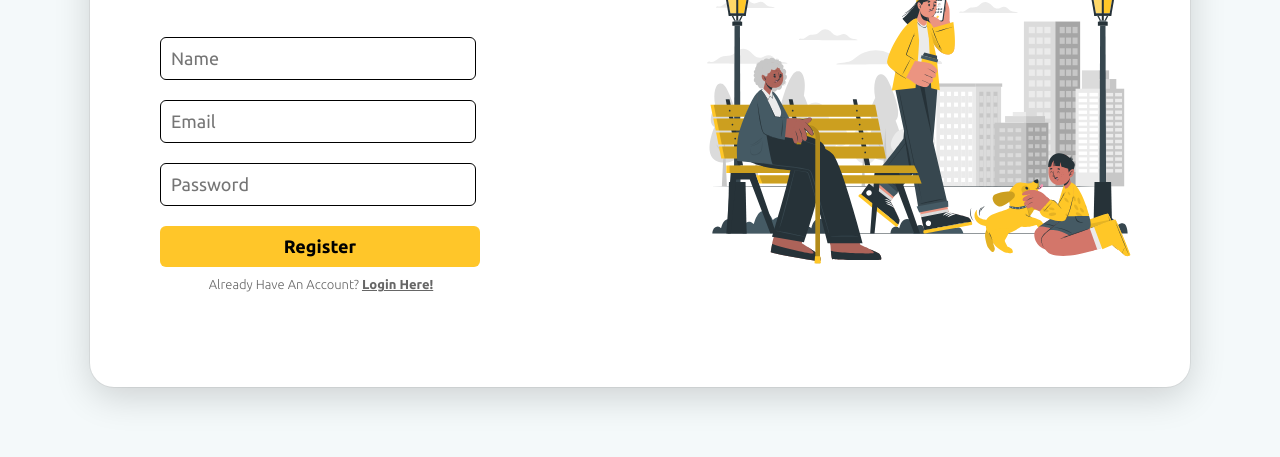
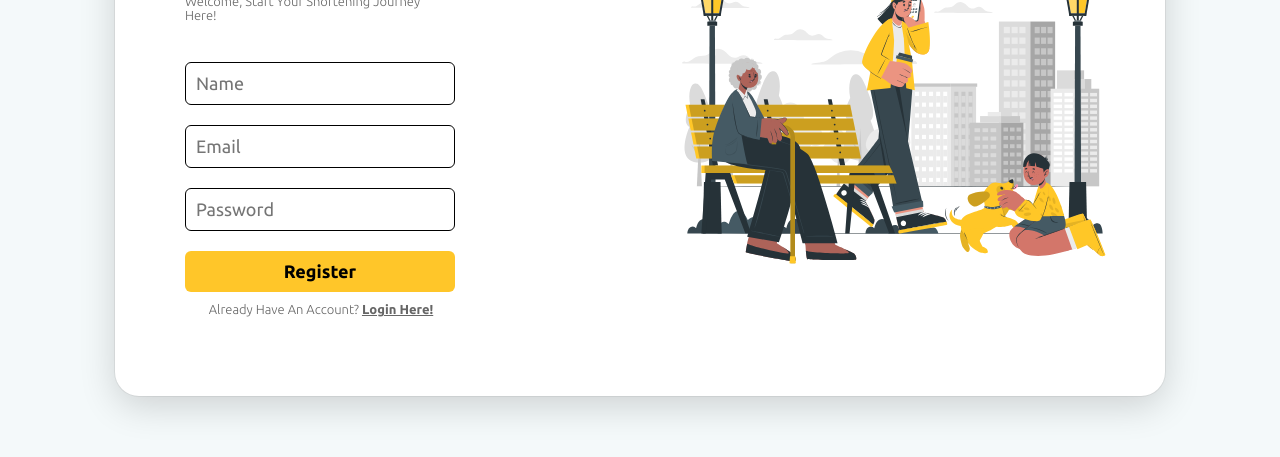
Before and after one commit to mendas-cpu/js-challenge-3, a plain HTML site: page register.html in a window 1280 px wide. Shown: the part 343-800 px from the top of the page. Drawn offline with Linux system fonts and the light colour scheme.

Commit message:
i'm done

```diff
--- a/register.html
+++ b/register.html
@@ -21,12 +21,10 @@
         <form  id="register-form" method="post">
             <h1 id="h1_">Create a new account</h1>
             <p id="p2">Welcome, Start Your Shortening Journey Here!</p>
-            <div id="register-button">
-                <input type="text" name="name" placeholder="Name" required><br>
-                <input type="email" name="email" placeholder="Email" required><br>
-                <input type="password" name="password" placeholder="Password" required><br>
-                <button type="submit">Register</button>
-            </div>
+            <input type="text" name="name" placeholder="Name" required><br>
+            <input type="email" name="email" placeholder="Email" required><br>
+            <input type="password" name="password" placeholder="Password" required><br>
+            <button type="submit">Register</button>
             <p id="p1">Already Have An Account? <a id="login1">Login Here!</a></p>
         </form></div>
         <div class="login-img"><img src="./assets/images/Through the park-cuate.svg" id="img2">
--- a/style2.css
+++ b/style2.css
@@ -111,7 +111,7 @@ button:hover{
     margin: 10px;
 }
 .register-form-class{
-    width: 400px;
+    width: 350px;
 }
 #img2{
     width: 500px;
```
